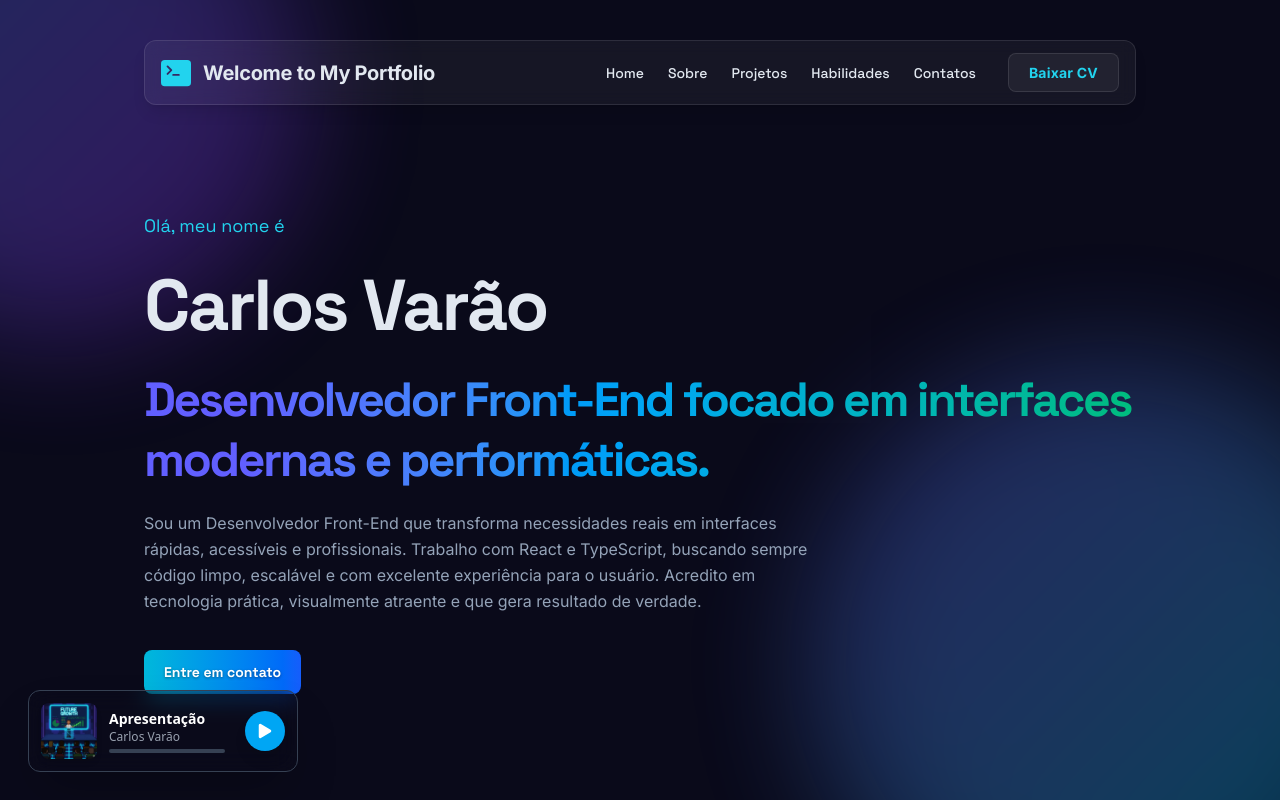
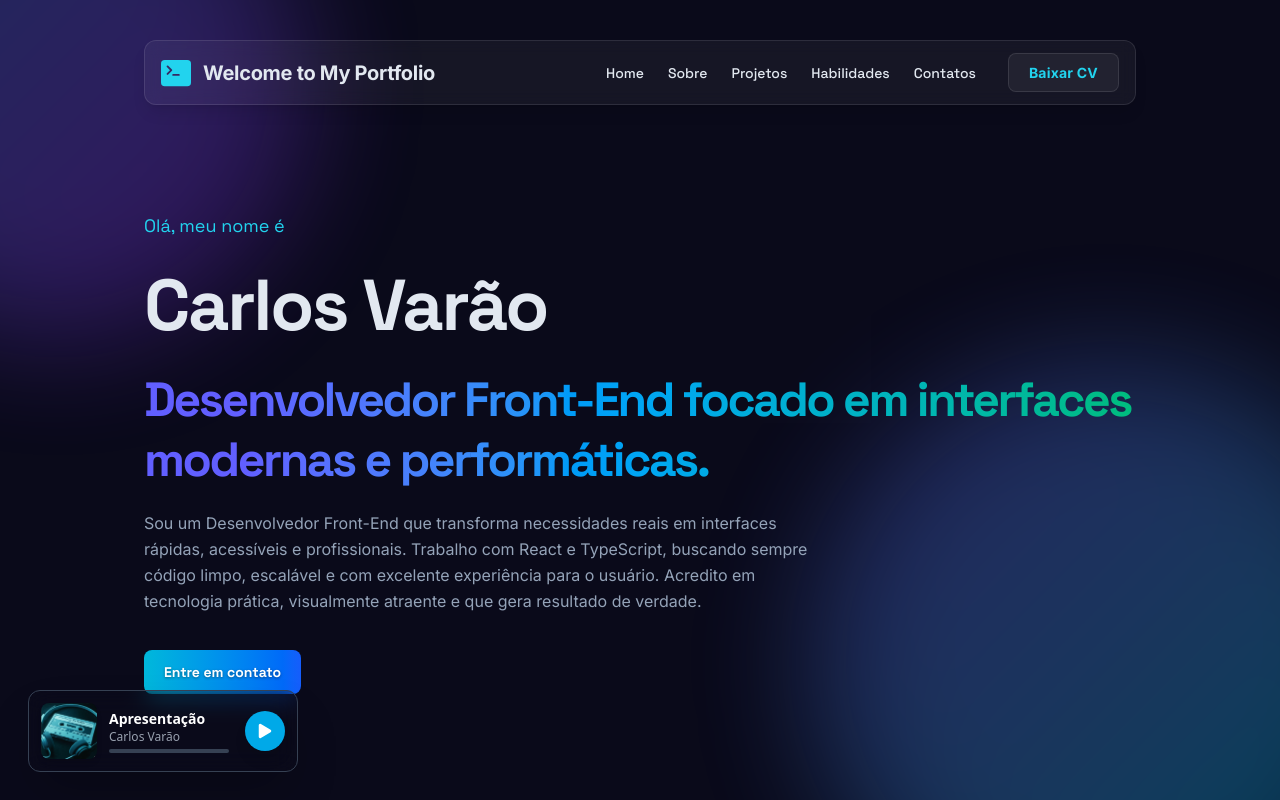
Before and after one commit to CarlosVarao/new_portfolio, a React (Vite) app: page / in a window 1280 px wide. Shown: the top 800 px of the page. Built offline with nearby package versions, Linux system fonts and the light colour scheme.

Commit message:
ajsute na capa

```diff
--- a/src/components/MusicPlayer.tsx
+++ b/src/components/MusicPlayer.tsx
@@ -70,7 +70,7 @@
             }}
           />
 
-          <div className="flex-1 min-w-0 pr-2">
+          <div className="flex-1 min-w-0 pr-1">
             <p className="text-sm font-bold text-white truncate">
               {currentTrack.title}
             </p>
@@ -88,7 +88,7 @@
 
           <button
             onClick={togglePlayPause}
-            className="bg-sky-500 hover:bg-sky-600 text-white p-2 rounded-full shadow-lg transition-all duration-300 active:scale-90 w-10 h-10 flex items-center justify-center shrink-0 cursor-pointer"
+            className="bg-[#00a9e8] hover:bg-sky-600 text-white p-2 rounded-full shadow-lg transition-all duration-300 active:scale-90 w-10 h-10 flex items-center justify-center shrink-0 cursor-pointer"
           >
             {isPlaying ? (
               <FaPause size={20} fill="white" />
```
Also changed, not shown: public/capa_album.jpg.
